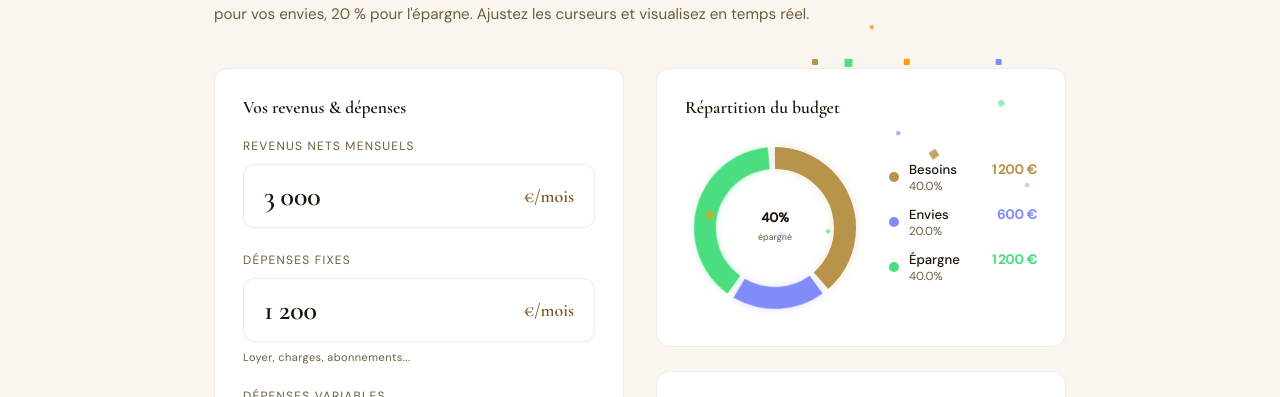
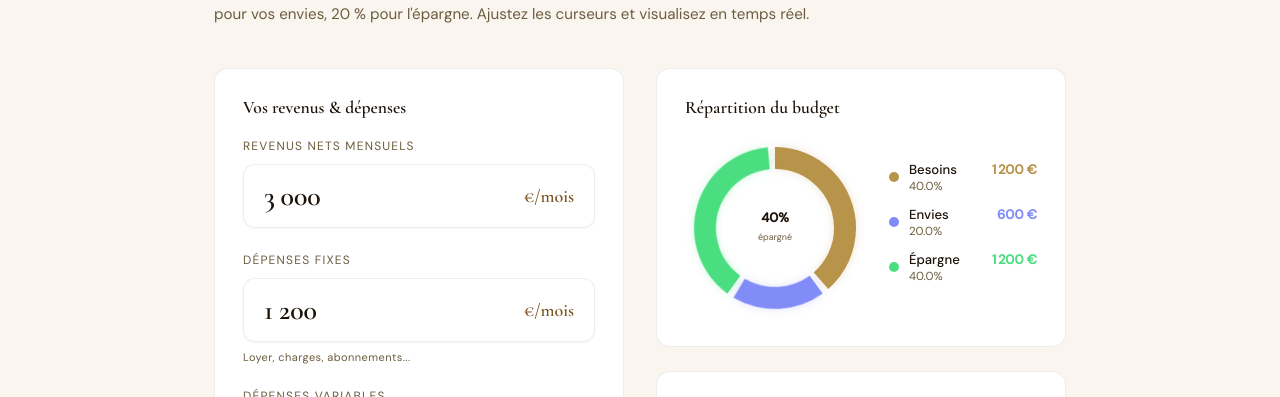
Before and after one commit to c9j7zypzq5-max/simulateur-retraite-agirc, a React (Vite) app: page /simulateurs/budget in a window 1280 px wide. Shown: the part 295-692 px from the top of the page. Built offline with nearby package versions, Linux system fonts and the light colour scheme.

Commit message:
feat: suppression confetti épargne positive (CONFETTI_ITEMS, Confetti component, hasPositiveEpargne)

```diff
--- a/src/pages/simulateurs/Budget.jsx
+++ b/src/pages/simulateurs/Budget.jsx
@@ -181,41 +181,6 @@ function Gauge({ label, value, total, color, icon }) {
   );
 }
 
-// ─── Confetti épargne positive ────────────────────────────────────────────────
-const CONFETTI_ITEMS = Array.from({ length: 12 }, (_, i) => ({
-  x: `${8 + (i * 7.5) % 90}%`,
-  delay: `${(i * 0.2).toFixed(1)}s`,
-  dur: `${1.2 + (i % 4) * 0.3}s`,
-  color: ["#b8934a","#4ade80","#818cf8","#f59e0b"][i % 4],
-  size: 4 + (i % 3) * 2,
-}));
-
-function Confetti({ active }) {
-  if (!active) return null;
-  return (
-    <svg aria-hidden="true" style={{ position: "absolute", top: 0, left: 0, width: "100%", height: 60, pointerEvents: "none", overflow: "visible" }}>
-      {CONFETTI_ITEMS.map((c, i) => (
-        <rect
-          key={i}
-          x={c.x} y="-10"
-          width={c.size} height={c.size}
-          fill={c.color}
-          rx={1}
-          style={{
-            animation: active ? `confetti-fall ${c.dur} ease-in ${c.delay} infinite` : "none",
-            transformOrigin: "center",
-          }}
-        />
-      ))}
-      <style>{`
-        @keyframes confetti-fall {
-          0%   { transform: translateY(0) rotate(0deg); opacity: 1; }
-          100% { transform: translateY(70px) rotate(360deg); opacity: 0; }
-        }
-      `}</style>
-    </svg>
-  );
-}
 
 // ─── Barre de mois simulé ─────────────────────────────────────────────────────
 function MonthProgress() {
@@ -314,7 +279,6 @@ export default function Budget() {
   const animEpargne  = useAnimatedValue(res?.epargneReel  ?? 0);
   const animTaux     = useAnimatedValue(res?.tauxEpargne  ?? 0);
 
-  const hasPositiveEpargne = (res?.epargneReel ?? 0) > 0;
   const isMobile = useIsMobile(680);
 
   return (
@@ -358,8 +322,7 @@ export default function Budget() {
         {/* ── Colonne droite : visualisations — passe en premier sur mobile ── */}
         <div style={{ order: isMobile ? 1 : 2, marginBottom: isMobile ? 24 : 0 }}>
           {/* Donut */}
-          <div style={{ background: "var(--card-bg)", border: "1px solid var(--border)", borderRadius: 14, padding: 28, marginBottom: 24, position: "relative" }}>
-            <Confetti active={hasPositiveEpargne} />
+          <div style={{ background: "var(--card-bg)", border: "1px solid var(--border)", borderRadius: 14, padding: 28, marginBottom: 24 }}>
             <div style={{ fontFamily: "'Cormorant Garamond', serif", fontSize: "1.1rem", fontWeight: 600, color: "var(--text)", marginBottom: 20 }}>
               Répartition du budget
             </div>
```
